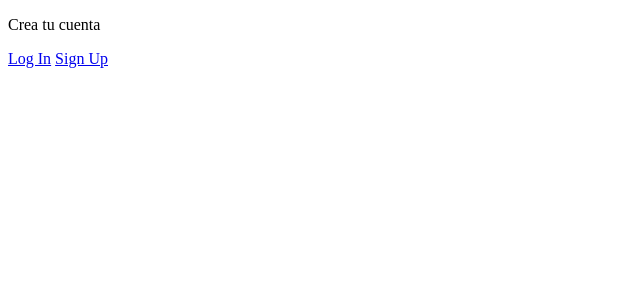
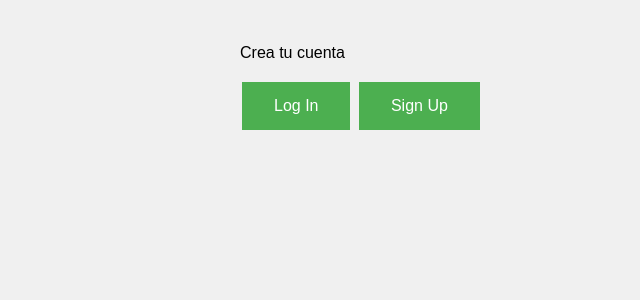
Before and after one commit to Vinekko/blog-nov2024, a Django app: page / in a window 1280 px wide. Shown: the top 300 px of the page, without its empty margins (0-640 px from the left). Run offline with Django 5.2, Linux system fonts and the light colour scheme.

Commit message:
styles 2

```diff
--- a/templates/home.html
+++ b/templates/home.html
@@ -4,19 +4,44 @@
     <meta charset="UTF-8">
     <meta name="viewport" content="width=device-width, initial-scale=1.0">
     <title>Home</title>
+    <style>
+        body {
+            font-family: Arial, sans-serif;
+            background-color: #f0f0f0;
+        }
+
+        .container {
+            max-width: 800px;
+            margin: 0 auto;
+            padding: 20px;
+        }
+
+        .button {
+            background-color: #4CAF50; /* Green */
+            border: none;
+            color: white;
+            padding: 15px 32px;
+            text-align: center;
+            text-decoration: none;
+            display: inline-block;
+            font-size: 16px;
+            margin: 4px 2px;
+            cursor: pointer;
+        }
+    </style>
 </head>
 <body>
+    <div class="container">
         {% if user.authenticated %}
             <p>HOLA</p>
-    <p>hola {{user.username}} </p>
+            <p>hola {{ user.username }}</p>
             <p>Ingresa para ver tus publicaciones</p>
-    <a href="{% url 'blog-home' %}">Marketplace</a>
-
+            <a href="{% url 'blog-home' %}" class="button">Marketplace</a>
         {% else %}
             <p>Crea tu cuenta</p>
-    <a href="{% url 'login' %}">Log In</a>
-    <a href="{% url 'signup'%}">Sign Up </a>
-
+            <a href="{% url 'login' %}" class="button">Log In</a>
+            <a href="{% url 'signup' %}" class="button">Sign Up</a>
         {% endif %}
+    </div>
 </body>
 </html>
```
Lines whose indentation alone changed are shown as unchanged.
